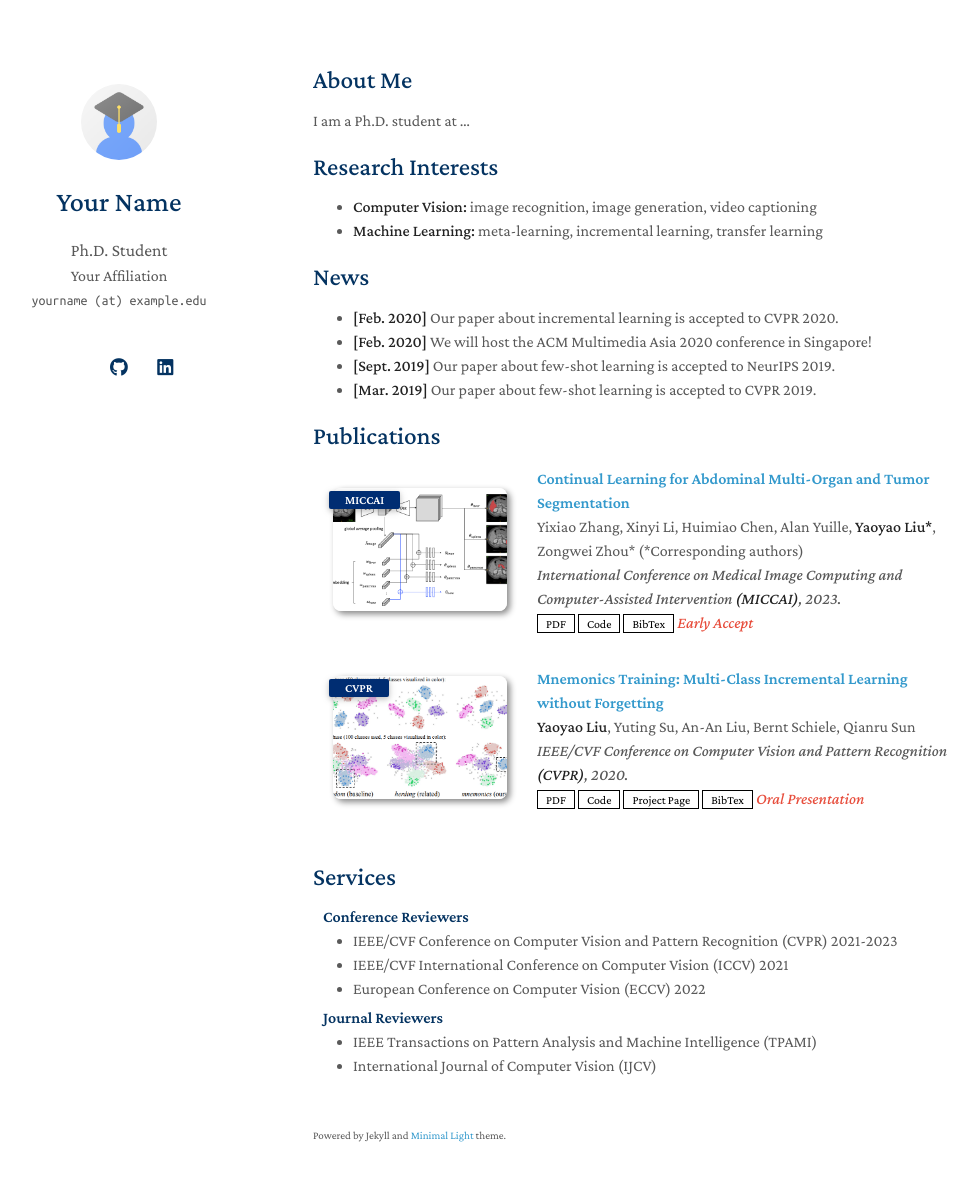
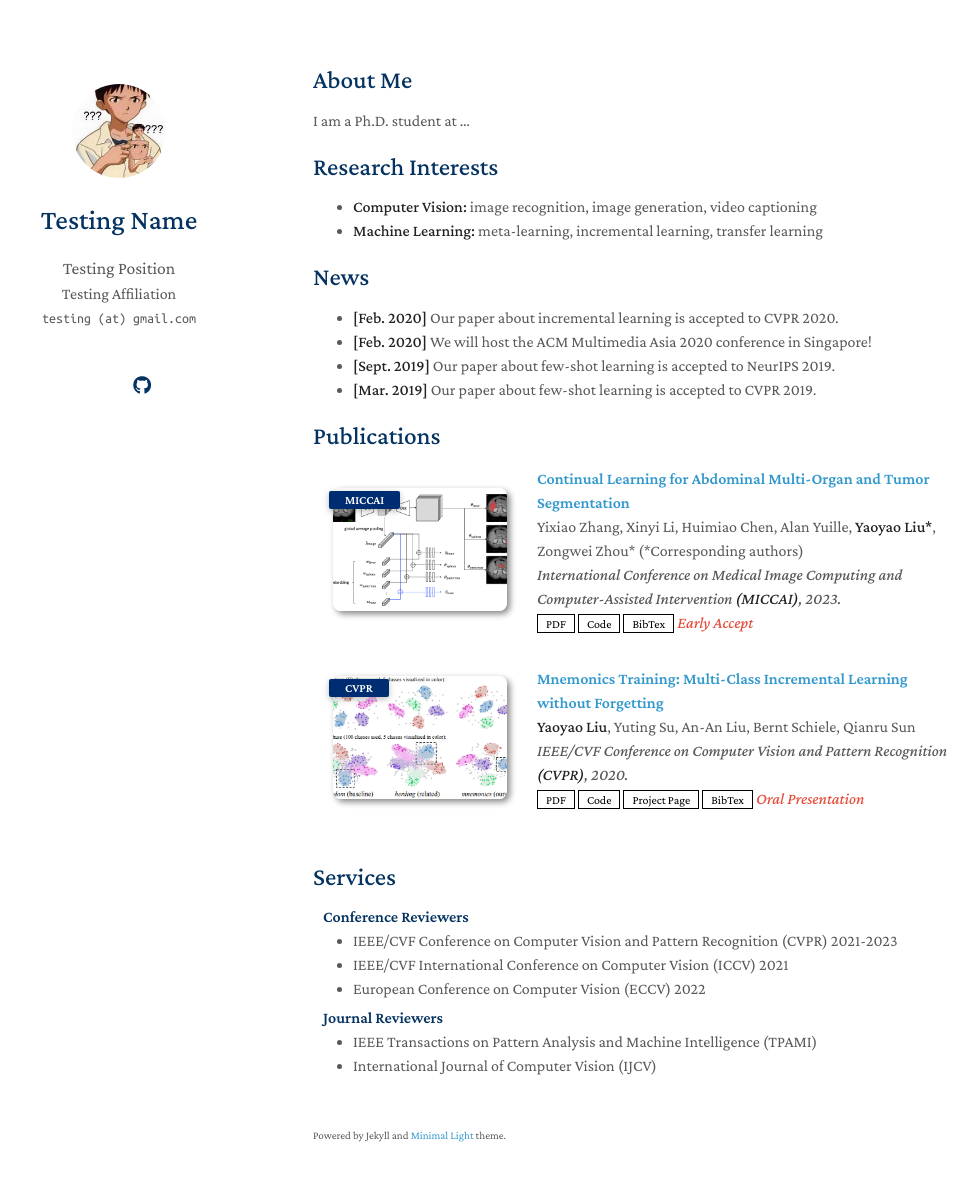
Before and after one commit to HaiyanKong/minimal-light, a Jekyll site: the page built from index.md, in a window 1280 px wide and 1216 px high. Shown: the top 1181 px of the window, without its empty margins (157-1135 px from the left). Built offline with Jekyll 4.4.1, drawn with Linux system fonts in a browser that asks for light colours; a style sheet for code colours, icons or effects is not loaded; our own code applies the rules of GitHub Pages for plain Markdown files.

Commit message:
Update left sidebar

```diff
--- a/_config.yml
+++ b/_config.yml
@@ -1,26 +1,26 @@
 # Basic Information
-title: Your Name
-position: Ph.D. Student
-affiliation: Your Affiliation
-email: yourname (at) example.edu
+title: Testing Name
+position: Testing Position
+affiliation: Testing Affiliation
+email: testing (at) gmail.com
 
 # Search Engine Optimization (SEO)
 # The following information is used to improve the website traffic from search engines, e.g., Google.
 keywords: minimal light
-description: The Minimal Light is a simple and elegant jekyll theme for academic personal homepage.
+description: "Testing Name's Academic Website."
 canonical: https://minimal-light-theme.yliu.me/
 
 # Links
-# If you don't need one of them, you may delete the corresponding line.
+# If you don't need one of them, you may delete the corresponding line or just comment it.
 google_scholar: https://scholar.google.com/
 cv_link: assets/files/curriculum_vitae.pdf
 github_link: https://github.com/
-linkedin: https://www.linkedin.com/
+#linkedin: https://www.linkedin.com/
 twitter: https://twitter.com/
 
 # Images (e.g., your profile picture and your website's favicon)
 # "favicon" and "favicon_dark" are used for the light and dark modes, respectively.
-avatar: ./assets/img/avatar.png
+avatar: ./assets/img/avatar.jpg
 favicon: ./assets/img/favicon.png
 favicon_dark: ./assets/img/favicon-dark.png
 
@@ -30,19 +30,19 @@ enable_footnote: true
 
 # Auto Dark Mode
 # You may use the option to disable the automatic dark theme
-auto_dark_mode: true
+auto_dark_mode: false
 
 # Font
 # You can use this option to choose between Serif or Sans Serif fonts.
 font: "Serif" # or "Sans Serif"
 
 # Google Analytics ID
-# Please remove this if you don't use Google Analytics
-google_analytics: UA-111540567-4
+# Please remove this if you don't use Google Analytics or just comment it.
+#google_analytics: UA-111540567-4
 
 # Use this project as a remote theme for GitHub Pages
 # See the guide here: https://docs.github.com/en/pages/setting-up-a-github-pages-site-with-jekyll/adding-a-theme-to-your-github-pages-site-using-jekyll
-remote_theme: yaoyao-liu/minimal-light
+# remote_theme: yaoyao-liu/minimal-light
 
 # The following files will be removed from the generated website.
 exclude:
```
Also changed, not shown: assets/img/avatar.jpg (added), assets/img/avatar.png (deleted).
